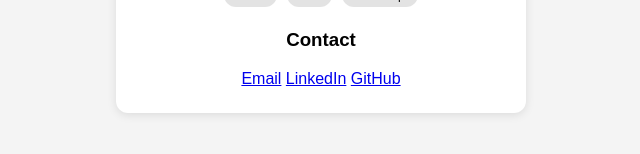
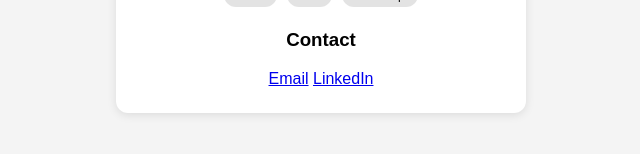
Before and after one commit to Ericpoul29/WEB101-2217, a plain HTML site: page Index.html in a window 1280 px wide. Shown: the part 300-454 px from the top of the page, without its empty margins (319-959 px from the left). Drawn offline with Linux system fonts and the light colour scheme.

Commit message:
Remove GitHub link from Index.html
Removed GitHub link from contact section.

```diff
--- a/Index.html
+++ b/Index.html
@@ -69,8 +69,3 @@
     <div class="09999339979">
       <a href="ericpoulbatac@gmail.com">Email</a>
       <a href="#">LinkedIn</a>
-      <a href="#">GitHub</a>
-    </div>
-  </div>
-</body>
-</html>
```
